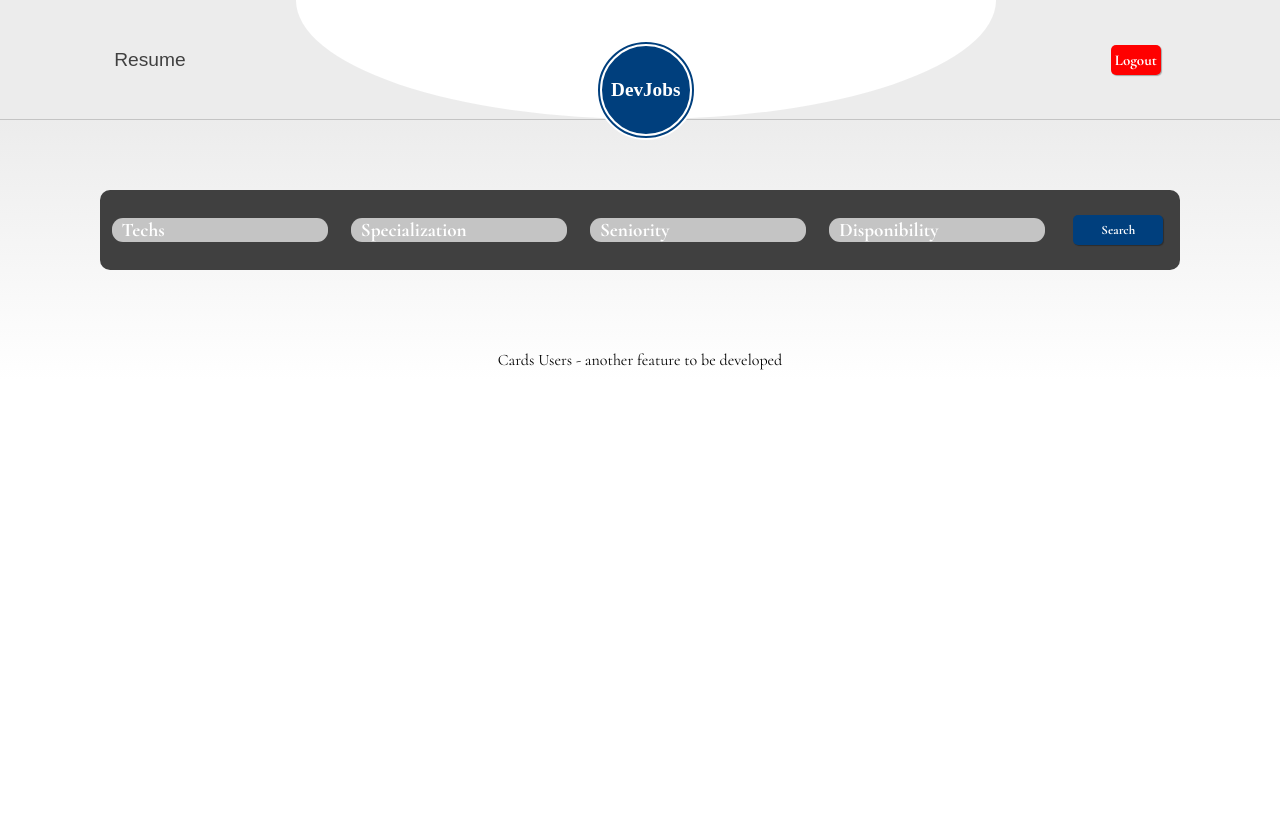
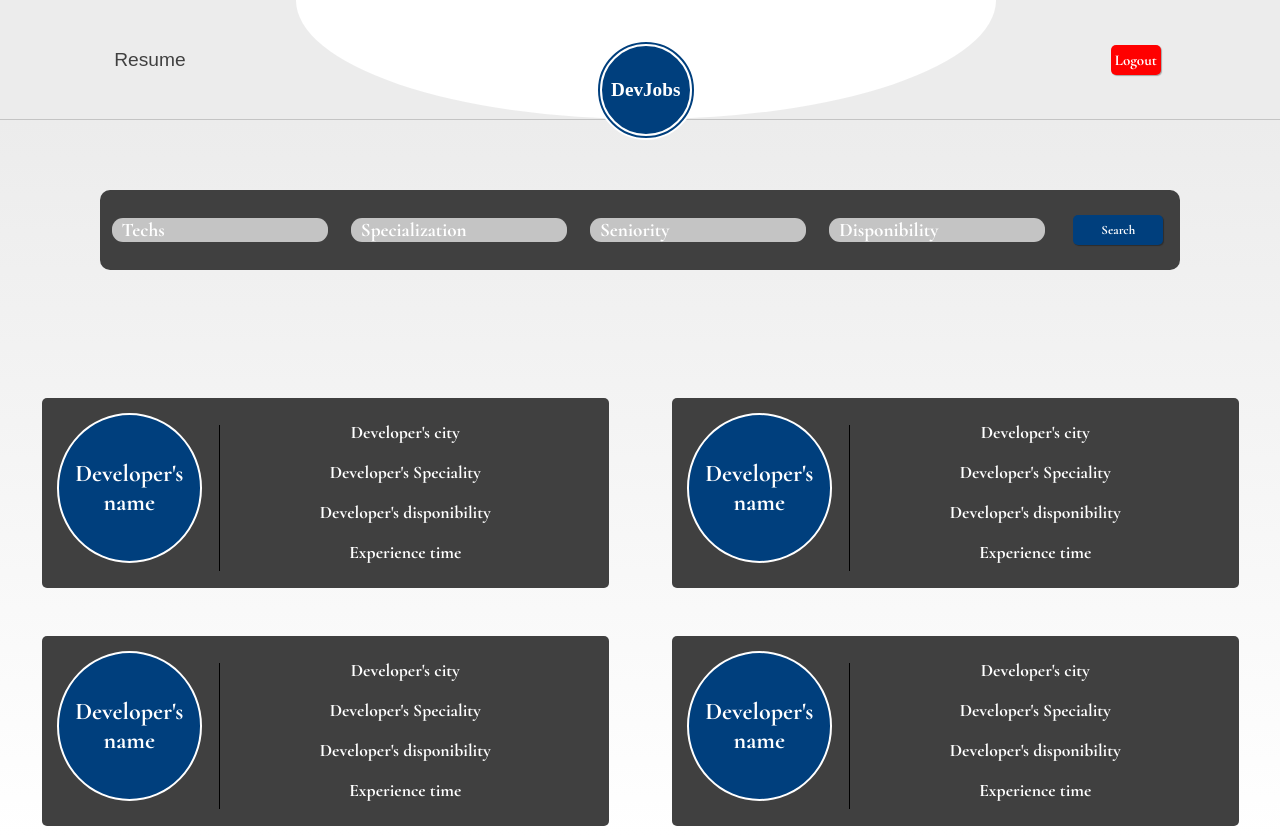
Before and after one commit to brunovcg/devjobs, a React (Create React App) app: page /search in a window 1280 px wide. Before the commit the page ends 800 px from the top, so only its background shows below. Built offline with nearby package versions, Linux system fonts and the light colour scheme; a web font is replaced by a local one.

Commit message:
feat: import card dev

```diff
--- a/src/pages/Search/index.jsx
+++ b/src/pages/Search/index.jsx
@@ -8,6 +8,7 @@ import {
   SearchBar,
 } from "./styles";
 import Header from "../../components/Header";
+import CardDev from "../../components/CardDev";
 
 const Search = () => {
   return (
@@ -30,7 +31,10 @@ const Search = () => {
           </SearchBar>
         </ContainerSearch>
         <ContainerCards>
-          <p>Cards Users - another feature to be developed</p>
+          <CardDev/>
+          <CardDev/>
+          <CardDev/>
+          <CardDev/>
         </ContainerCards>
       </ContainerPage>
     </>
```
